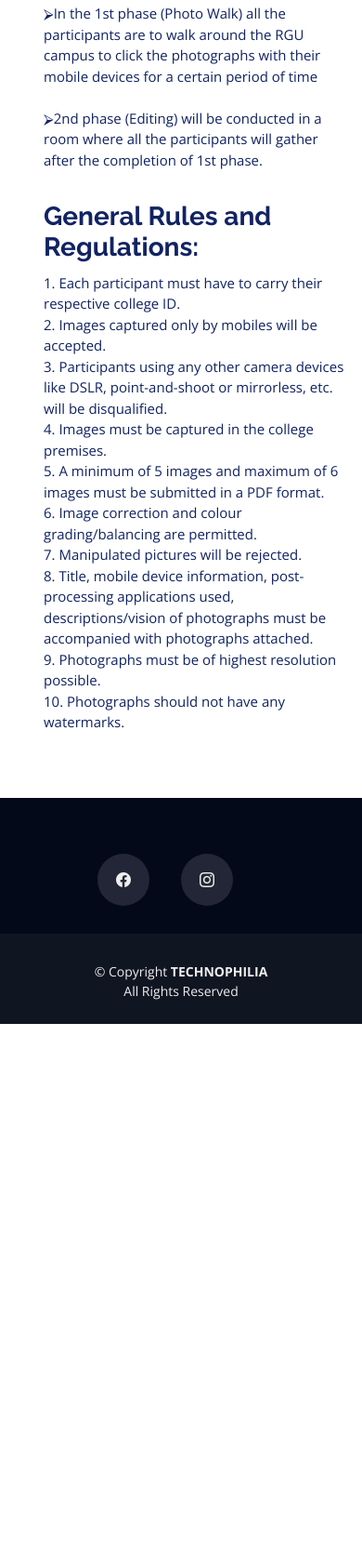
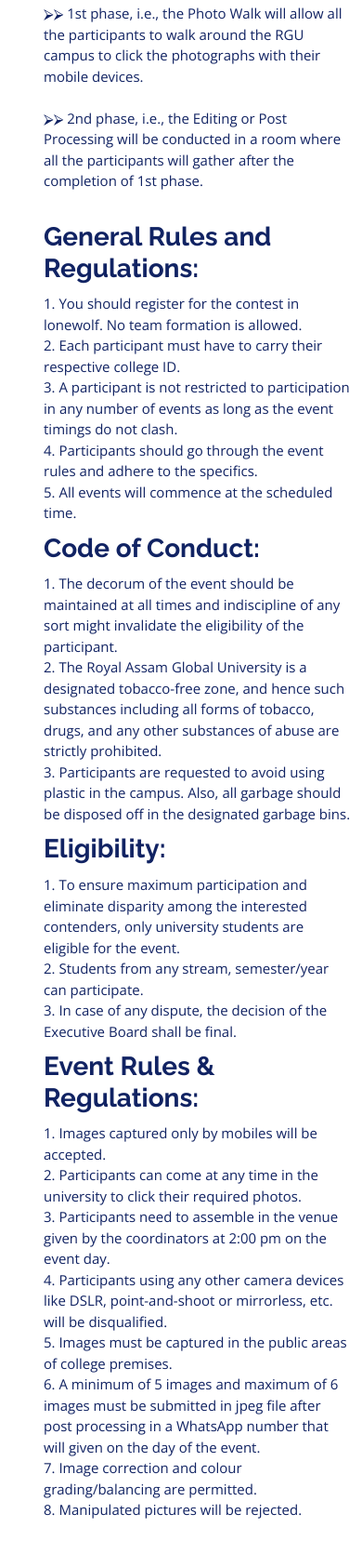
Before and after one commit to deep99per/technophilia.rgu, a plain HTML site: page events/mobile-photography-details.html in a window 390 px wide. Shown: the part 1042-2713 px from the top of the page at 93% size. Before the commit the page ends 2143 px from the top, so only its background shows below. Drawn offline with nearby package versions, Linux system fonts and the light colour scheme.

Commit message:
Update mobile-photography-details.html

```diff
--- a/events/mobile-photography-details.html
+++ b/events/mobile-photography-details.html
@@ -106,22 +106,42 @@
               </p>
 
               <h2>Event Flowchart</h2>
-              <p>⮚In the 1st phase (Photo Walk) all the participants are to walk around the RGU campus to click the photographs with their mobile devices for a certain period of time <br><br>
-                ⮚2nd phase (Editing) will be conducted in a room where all the participants will gather after the completion of 1st phase.<br><br>
+              <p>⮚⮚	1st phase, i.e., the Photo Walk will allow all the participants to walk around the RGU campus to click the photographs with their mobile devices.  <br><br>
+                ⮚⮚	2nd phase, i.e., the Editing or Post Processing will be conducted in a room where all the participants will gather after the completion of 1st phase.<br><br>
               </p>
 
               <h2>General Rules and Regulations:</h2>
               <p>
-                1. Each participant must have to carry their respective college ID. <br>
-                2. Images captured only by mobiles will be accepted. <br>
-                3. Participants using any other camera devices like DSLR, point-and-shoot or mirrorless, etc. will be disqualified. <br>
-                4. Images must be captured in the college premises.<br>
-                5. A minimum of 5 images and maximum of 6 images must be submitted in a PDF format. <br>
-                6. Image correction and colour grading/balancing are permitted. <br>
-                7. Manipulated pictures will be rejected. <br>
-                8. Title, mobile device information, post-processing applications used, descriptions/vision of photographs must be accompanied with photographs attached. <br>
-                9. Photographs must be of highest resolution possible. <br>
-                10. Photographs should not have any watermarks.
+                1.	You should register for the contest in lonewolf. No team formation is allowed.<br>
+2.	Each participant must have to carry their respective college ID.<br>
+3.	A participant is not restricted to participation in any number of events as long as the event timings do not clash.<br>
+4.	Participants should go through the event rules and adhere to the specifics.<br>
+5.	All events will commence at the scheduled time.<br>
+
+
+              <h2>Code of Conduct:</h2>
+              <p>
+1.	The decorum of the event should be maintained at all times and indiscipline of any sort might invalidate the eligibility of the participant. <br>
+2.	The Royal Assam Global University is a designated tobacco-free zone, and hence such substances including all forms of tobacco, drugs, and any other substances of abuse are strictly prohibited.<br>
+3.	Participants are requested to avoid using plastic in the campus. Also, all garbage should be disposed off in the designated garbage bins.<br></p>
+
+              <h2>Eligibility:</h2>
+              <p>
+1.	To ensure maximum participation and eliminate disparity among the interested contenders, only university students are eligible for the event. <br>
+2.	Students from any stream, semester/year can participate. <br>
+3.	In case of any dispute, the decision of the Executive Board shall be final.<br></p>
+
+              <h2>Event Rules & Regulations:</h2>
+            <p>
+1.	Images captured only by mobiles will be accepted.<br>
+2.	Participants can come at any time in the university to click their required photos. <br>
+3.	Participants need to assemble in the venue given by the coordinators at 2:00 pm on the event day. <br>
+4.	Participants using any other camera devices like DSLR, point-and-shoot or mirrorless, etc. will be disqualified.<br>
+5.	Images must be captured in the public areas of college premises.<br>
+6.	A minimum of 5 images and maximum of 6 images must be submitted in jpeg file after post processing in a WhatsApp number that will given on the day of the event. <br>
+7.	Image correction and colour grading/balancing are permitted.<br>
+8.	Manipulated pictures will be rejected.
+<br>
 
               </p>
 
```
